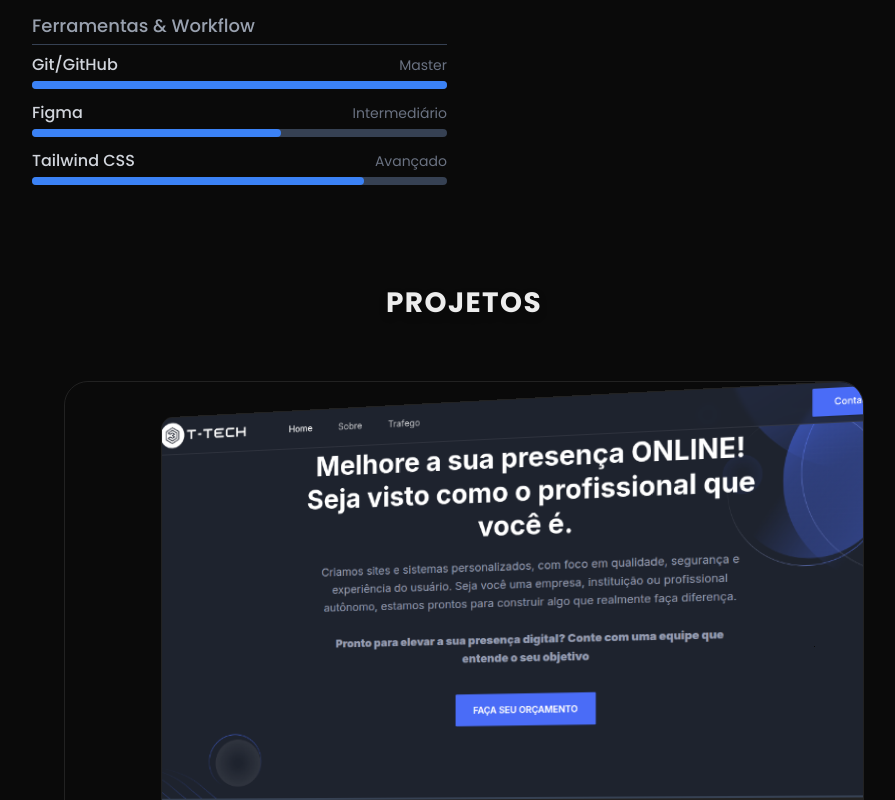
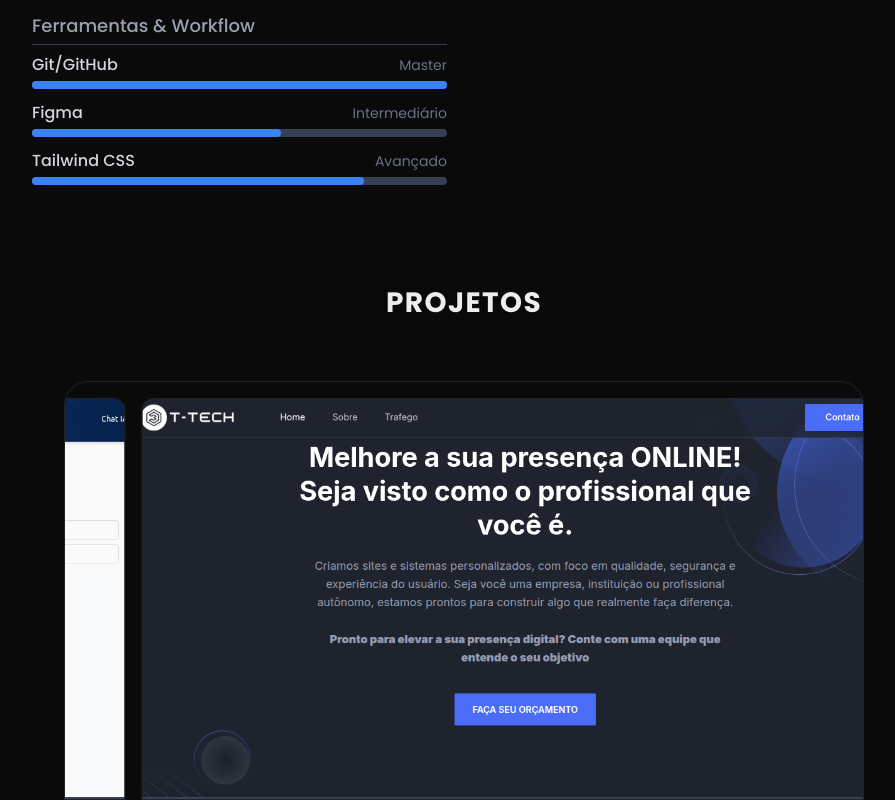
Before and after one commit to leandrookamada/Portifolio, a Next.js app: page / in a window 1280 px wide. Shown: the part 2080-2880 px from the top of the page, without its empty margins (336-1231 px from the left). Built offline with nearby package versions, Linux system fonts and the light colour scheme.

Commit message:
alterações para build

```diff
--- a/components/Carousel.tsx
+++ b/components/Carousel.tsx
@@ -1,9 +1,8 @@
 "use client";
 
 import { useEffect, useState, useRef } from "react";
-import { motion, PanInfo, useMotionValue, useTransform } from "motion/react";
+import { motion, PanInfo, useMotionValue } from "motion/react";
 import React, { JSX } from "react";
-import Image from "next/image";
 
 // replace icons with your own if needed
 import {
@@ -275,15 +274,6 @@ export default function Carousel({
                     onAnimationComplete={handleAnimationComplete}
                >
                     {carouselItems.map((item, index) => {
-                         const range = [
-                              -(index + 1) * trackItemOffset,
-                              -index * trackItemOffset,
-                              -(index - 1) * trackItemOffset,
-                         ];
-                         const outputRange = [90, 0, -90];
-                         const rotateY = useTransform(x, range, outputRange, {
-                              clamp: false,
-                         });
                          const handleVisitClick = (e: React.MouseEvent) => {
                               e.stopPropagation();
                               if (item.url) {
@@ -306,7 +296,6 @@ export default function Carousel({
                                    style={{
                                         width: itemWidth,
                                         height: "",
-                                        rotateY: rotateY,
                                         ...(round && { borderRadius: "50%" }),
                                    }}
                                    transition={effectiveTransition}
--- a/components/ui/background-ripple-effect.tsx
+++ b/components/ui/background-ripple-effect.tsx
@@ -16,7 +16,7 @@ export const BackgroundRippleEffect = ({
           col: number;
      } | null>(null);
      const [rippleKey, setRippleKey] = useState(0);
-     const ref = useRef<any>(null);
+     const ref = useRef<HTMLDivElement>(null);
 
      return (
           <div
```
